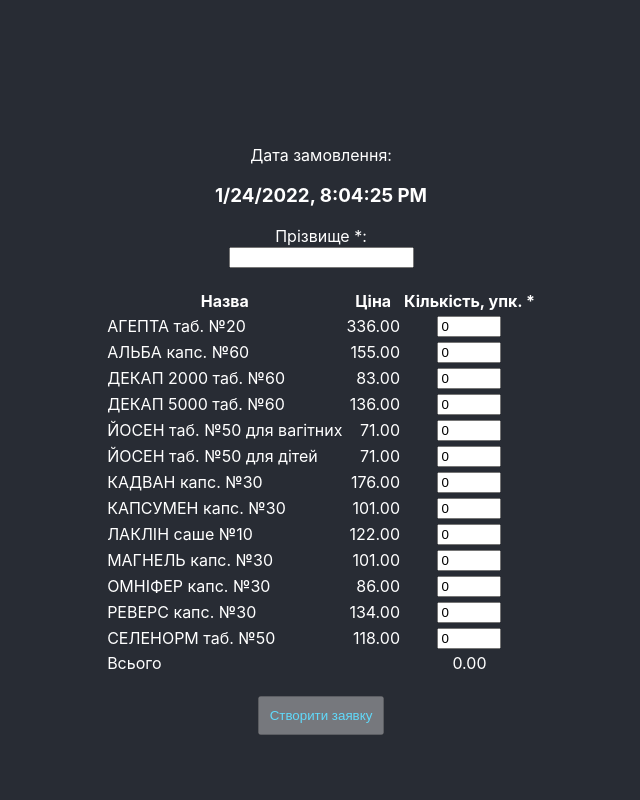
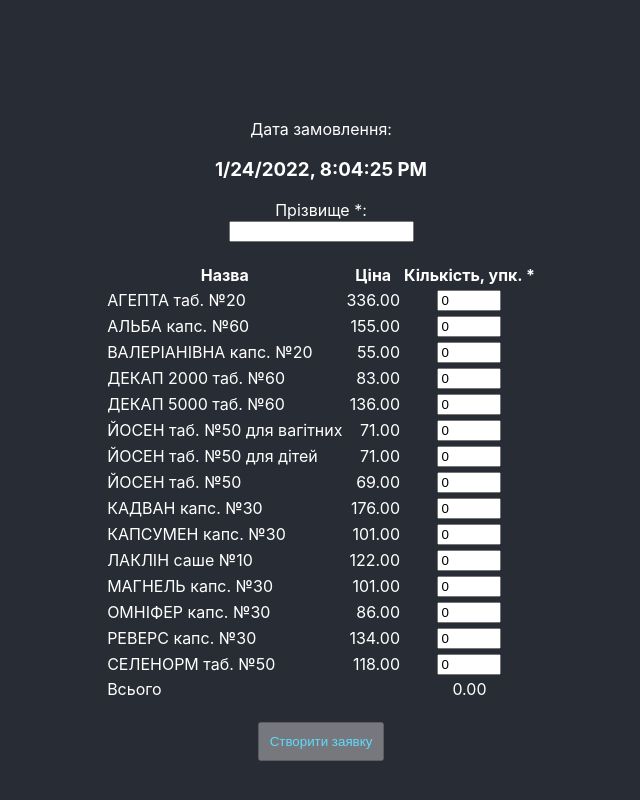
Before and after one commit to OMNISAMPLE/omnisample.github.io, a React (Create React App) app: page /#/ in a window 1280 px wide. Shown: the top 800 px of the page, without its empty margins (319-959 px from the left). Built offline with nearby package versions, Linux system fonts and the light colour scheme; no server answers.

Commit message:
Prices rev4

```diff
--- a/src/config.js
+++ b/src/config.js
@@ -9,7 +9,7 @@
     ["АЛЬБА капс. №60", 155.0, 0],
     // ["Ацинтак таб. №10", 58.0, 0],
     // ["Белый Уголь Доброе Утро таб. б/р №6", 44.0, 0],
-    // ["Валеріанівна капс. №20", 55.0, 0],
+    ["ВАЛЕРІАНІВНА капс. №20", 55.0, 0],
     // ["Верта капс. №60", 150.0, 0],
     ["ДЕКАП 2000 таб. №60", 83.0, 0],
     ["ДЕКАП 5000 таб. №60", 136.0, 0],
@@ -17,7 +17,7 @@
     // ["Ендомар капс. №30", 182.0, 0],
     ["ЙОСЕН таб. №50 для вагітних", 71.0, 0],
     ["ЙОСЕН таб. №50 для дітей", 71.0, 0],
-    // ["Йосен таб. №50", 69.0, 0],
+    ["ЙОСЕН таб. №50", 69.0, 0],
     ["КАДВАН капс. №30", 176.0, 0],
     ["КАПСУМЕН капс. №30", 101.0, 0],
     ["ЛАКЛІН саше №10", 122.0, 0],
```
